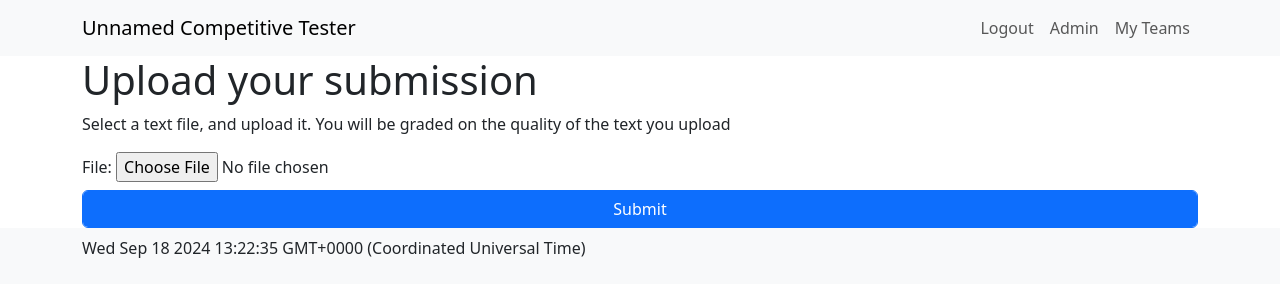
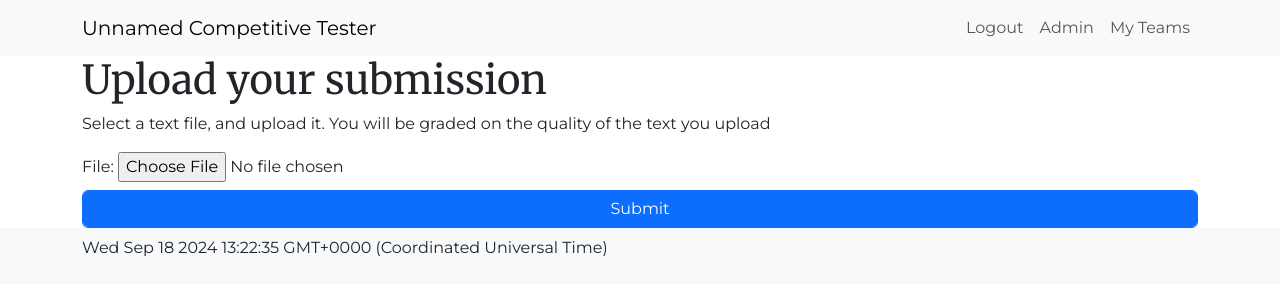
Before and after one commit to jnywong/frx-challenges, a Django app: page /upload in a window 1280 px wide. Shown: the top 300 px of the page. Run offline with Django 5.2, Linux system fonts and the light colour scheme; the visitor is signed in with stand-in values (Sample User, id 1); data that the repository does not hold is empty.

Commit message:
Add an index.css + use custom fonts
Ref https://github.com/2i2c-org/unnamed-thingity-thing/issues/59

```diff
--- /dev/null
+++ b/comptest/web/static/web/index.css
@@ -0,0 +1,8 @@
+@import url('https://fonts.googleapis.com/css2?family=Merriweather:ital,wght@0,300;0,400;0,700;0,900;1,300;1,400;1,700;1,900&family=Montserrat:ital,wght@0,100..900;1,100..900&display=swap');
+
+body {
+    font-family: "Montserrat", sans-serif;
+}
+h1, h2, h3, h4, h5, h6 {
+    font-family: Merriweather, serif;
+}
--- a/comptest/web/templates/page.html
+++ b/comptest/web/templates/page.html
@@ -1,3 +1,5 @@
+{% load static %}
+
 <!DOCTYPE html>
 <html lang="en">
     <head>
@@ -10,6 +12,8 @@
         <script src="https://cdn.jsdelivr.net/npm/bootstrap@5.3.3/dist/js/bootstrap.bundle.min.js"
                 integrity="sha384-YvpcrYf0tY3lHB60NNkmXc5s9fDVZLESaAA55NDzOxhy9GkcIdslK1eN7N6jIeHz"
                 crossorigin="anonymous"></script>
+        <link href='{% static "web/index.css" %}' rel="stylesheet" />
+
         <title>Unnamed Competitive Tester</title>
         {% block head %}
         {% endblock head %}
```
